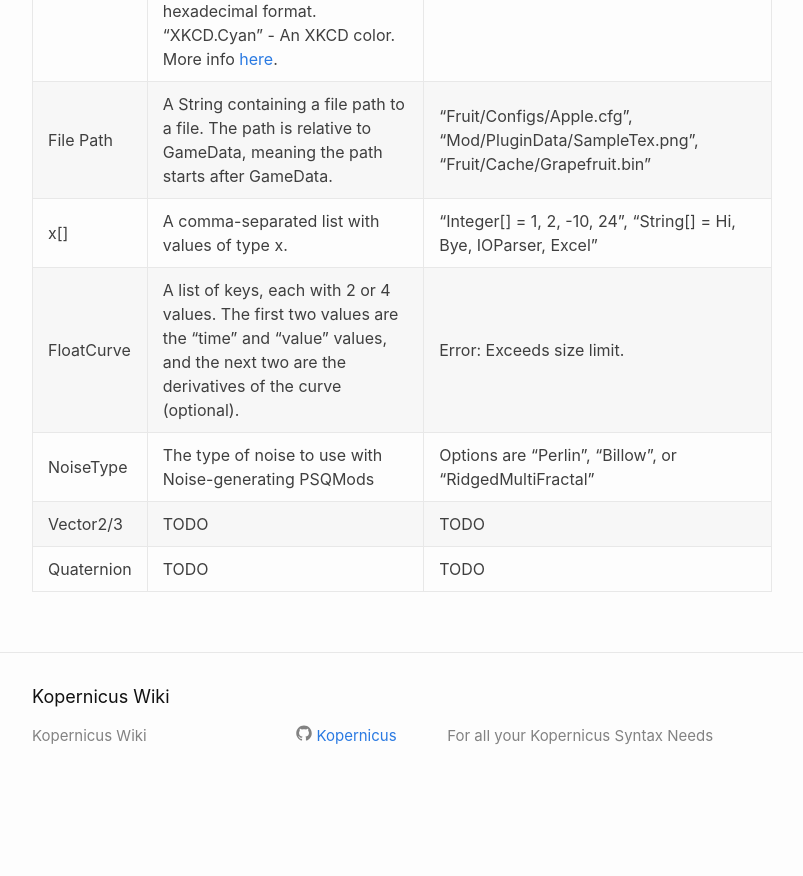
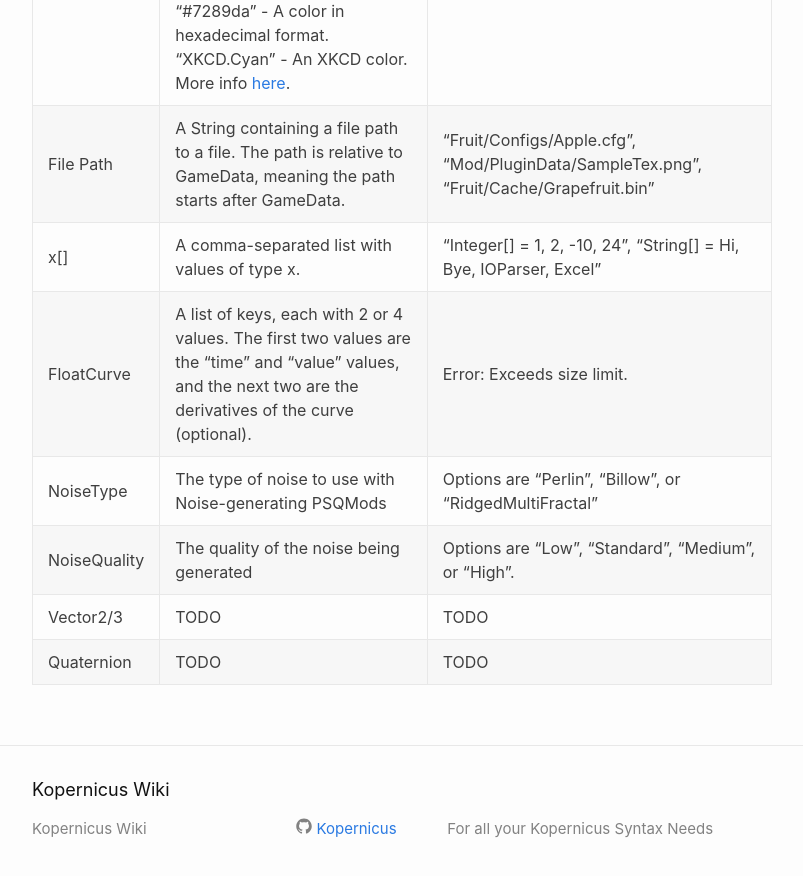
Before and after one commit to Kopernicus/wiki, a Jekyll site: the page built from main/datatypes.md, in a window 1280 px wide and 900 px high, scrolled down 1328 px. Shown: the top 876 px of the window, without its empty margins (238-1041 px from the left). Built offline with Jekyll 4.4.1, drawn with Linux system fonts in a browser that asks for light colours; before the commit the page ends 2135 px from its top, so only the background shows below that.

Commit message:
add NoiseQuality to datatypes page

```diff
--- a/main/datatypes.md
+++ b/main/datatypes.md
@@ -29,5 +29,6 @@ pressureCurve = FloatCurve
 |x[]|A comma-separated list with values of type x.|"Integer[] = 1, 2, -10, 24", "String[] = Hi, Bye, IOParser, Excel"|
 |FloatCurve|A list of keys, each with 2 or 4 values. The first two values are the "time" and "value" values, and the next two are the derivatives of the curve (optional).|Error: Exceeds size limit.|
 |NoiseType|The type of noise to use with Noise-generating PSQMods|Options are "Perlin", "Billow", or "RidgedMultiFractal"|
+|NoiseQuality|The quality of the noise being generated|Options are "Low", "Standard", "Medium", or "High".
 |Vector2/3|TODO|TODO|
 |Quaternion|TODO|TODO|
```
